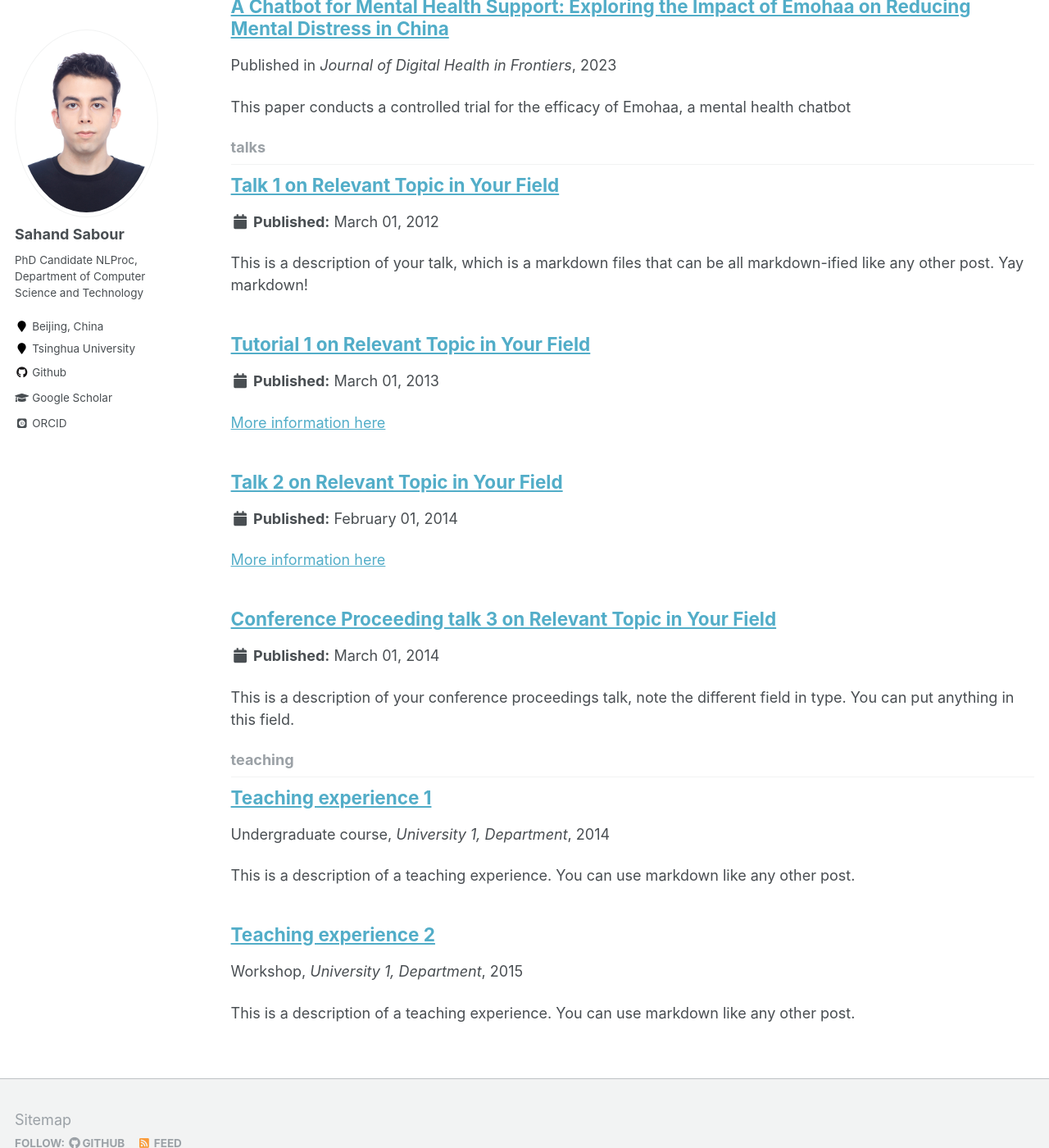
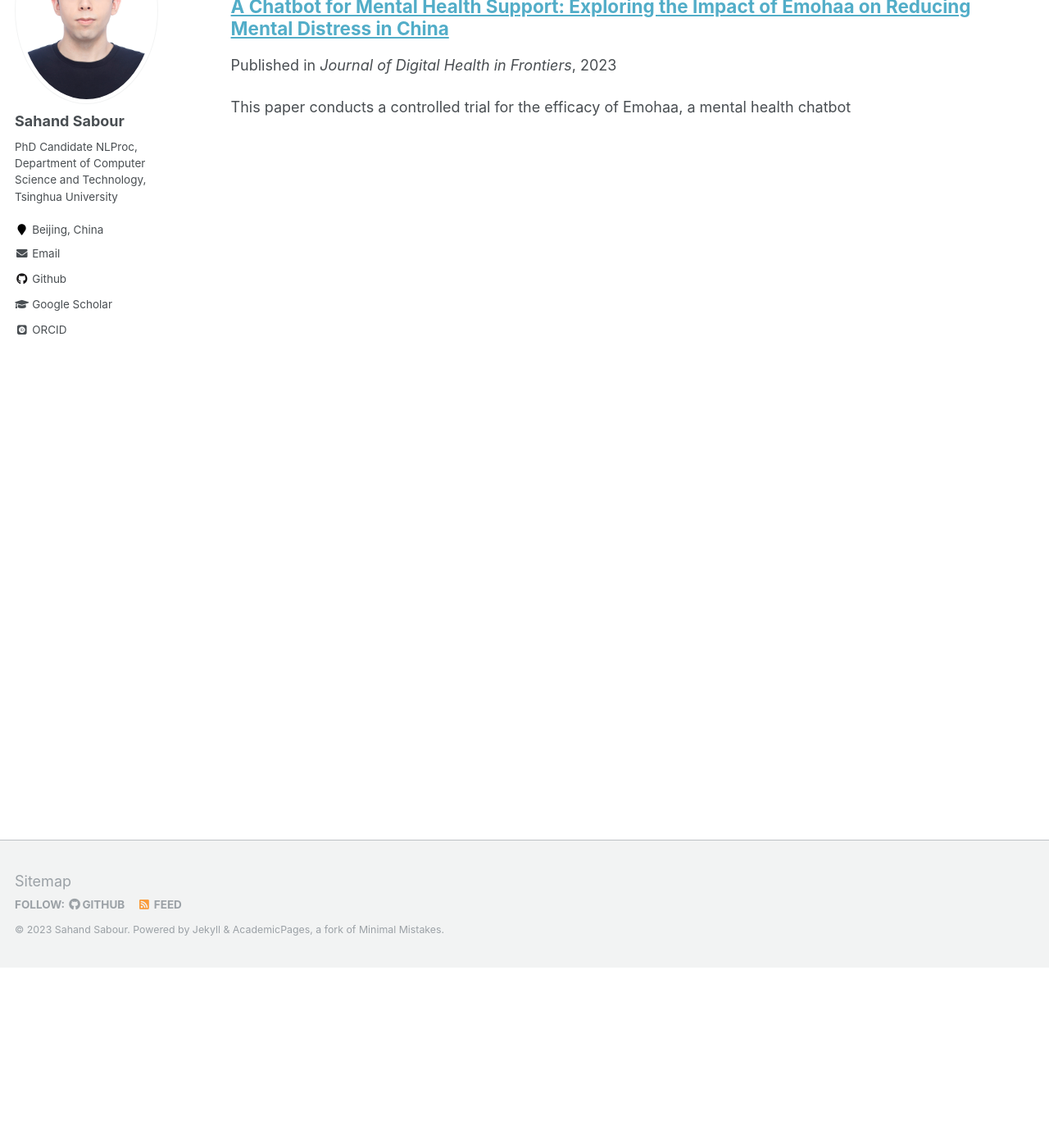
Before and after one commit to Sahandfer/Sahandfer.github.io, a Jekyll site: the page built from _pages/collection-archive.html, in a window 1280 px wide and 1400 px high, scrolled down 220 px. Shown: the whole window at 82% size. Built offline with Jekyll 4.4.1, drawn with Linux system fonts in a browser that asks for light colours; some web fonts are replaced.

Commit message:
Updated [2023-06-15]

```diff
--- a/_config.yml
+++ b/_config.yml
@@ -82,12 +82,12 @@ social:
 author:
   name             : "Sahand Sabour"
   avatar           : "profile.png"
-  bio              : "PhD Candidate NLProc, Department of Computer Science and Technology"
+  bio              : "PhD Candidate NLProc, Department of Computer Science and Technology, Tsinghua University"
   location         : "Beijing, China"
-  employer         :  "Tsinghua University"
+  employer         :
   pubmed           :
   googlescholar    : "https://scholar.google.com/citations?user=EaOudNsAAAAJ&hl=en"
-  email            :
+  email            : "Sahandfer@gmail.com"
   researchgate     :  # example: "https://www.researchgate.net/profile/yourprofile"
   uri              :
   bitbucket        :
@@ -175,15 +175,10 @@ kramdown:
 
 # Collections
 collections:
-  teaching:
-    output: true
-    permalink: /:collection/:path/
   publications:
     output: true
     permalink: /:collection/:path/
-  talks:
-    output: true
-    permalink: /:collection/:path/
+
 
 
 # Defaults
--- a/_talks/2012-03-01-talk-1.md
+++ /dev/null
@@ -1,11 +0,0 @@
----
-title: "Talk 1 on Relevant Topic in Your Field"
-collection: talks
-type: "Talk"
-permalink: /talks/2012-03-01-talk-1
-venue: "UC San Francisco, Department of Testing"
-date: 2012-03-01
-location: "San Francisco, California"
----
-
-This is a description of your talk, which is a markdown files that can be all markdown-ified like any other post. Yay markdown!
--- a/_talks/2013-03-01-tutorial-1.md
+++ /dev/null
@@ -1,13 +0,0 @@
----
-title: "Tutorial 1 on Relevant Topic in Your Field"
-collection: talks
-type: "Tutorial"
-permalink: /talks/2013-03-01-tutorial-1
-venue: "UC-Berkeley Institute for Testing Science"
-date: 2013-03-01
-location: "Berkeley CA, USA"
----
-
-[More information here](http://exampleurl.com)
-
-This is a description of your tutorial, note the different field in type. This is a markdown files that can be all markdown-ified like any other post. Yay markdown!
--- a/_talks/2014-02-01-talk-2.md
+++ /dev/null
@@ -1,13 +0,0 @@
----
-title: "Talk 2 on Relevant Topic in Your Field"
-collection: talks
-type: "Talk"
-permalink: /talks/2014-02-01-talk-2
-venue: "London School of Testing"
-date: 2014-02-01
-location: "London, UK"
----
-
-[More information here](http://example2.com)
-
-This is a description of your talk, which is a markdown files that can be all markdown-ified like any other post. Yay markdown!
--- a/_talks/2014-03-01-talk-3.md
+++ /dev/null
@@ -1,11 +0,0 @@
----
-title: "Conference Proceeding talk 3 on Relevant Topic in Your Field"
-collection: talks
-type: "Conference proceedings talk"
-permalink: /talks/2014-03-01-talk-3
-venue: "Testing Institute of America 2014 Annual Conference"
-date: 2014-03-01
-location: "Los Angeles, CA"
----
-
-This is a description of your conference proceedings talk, note the different field in type. You can put anything in this field.
--- a/_teaching/2014-spring-teaching-1.md
+++ /dev/null
@@ -1,20 +0,0 @@
----
-title: "Teaching experience 1"
-collection: teaching
-type: "Undergraduate course"
-permalink: /teaching/2014-spring-teaching-1
-venue: "University 1, Department"
-date: 2014-01-01
-location: "City, Country"
----
-
-This is a description of a teaching experience. You can use markdown like any other post.
-
-Heading 1
-======
-
-Heading 2
-======
-
-Heading 3
-======
--- a/_teaching/2015-spring-teaching-2.md
+++ /dev/null
@@ -1,20 +0,0 @@
----
-title: "Teaching experience 2"
-collection: teaching
-type: "Workshop"
-permalink: /teaching/2015-spring-teaching-1
-venue: "University 1, Department"
-date: 2015-01-01
-location: "City, Country"
----
-
-This is a description of a teaching experience. You can use markdown like any other post.
-
-Heading 1
-======
-
-Heading 2
-======
-
-Heading 3
-======
```
Also changed, not shown: _pages/about.md (+18 -5 lines).
